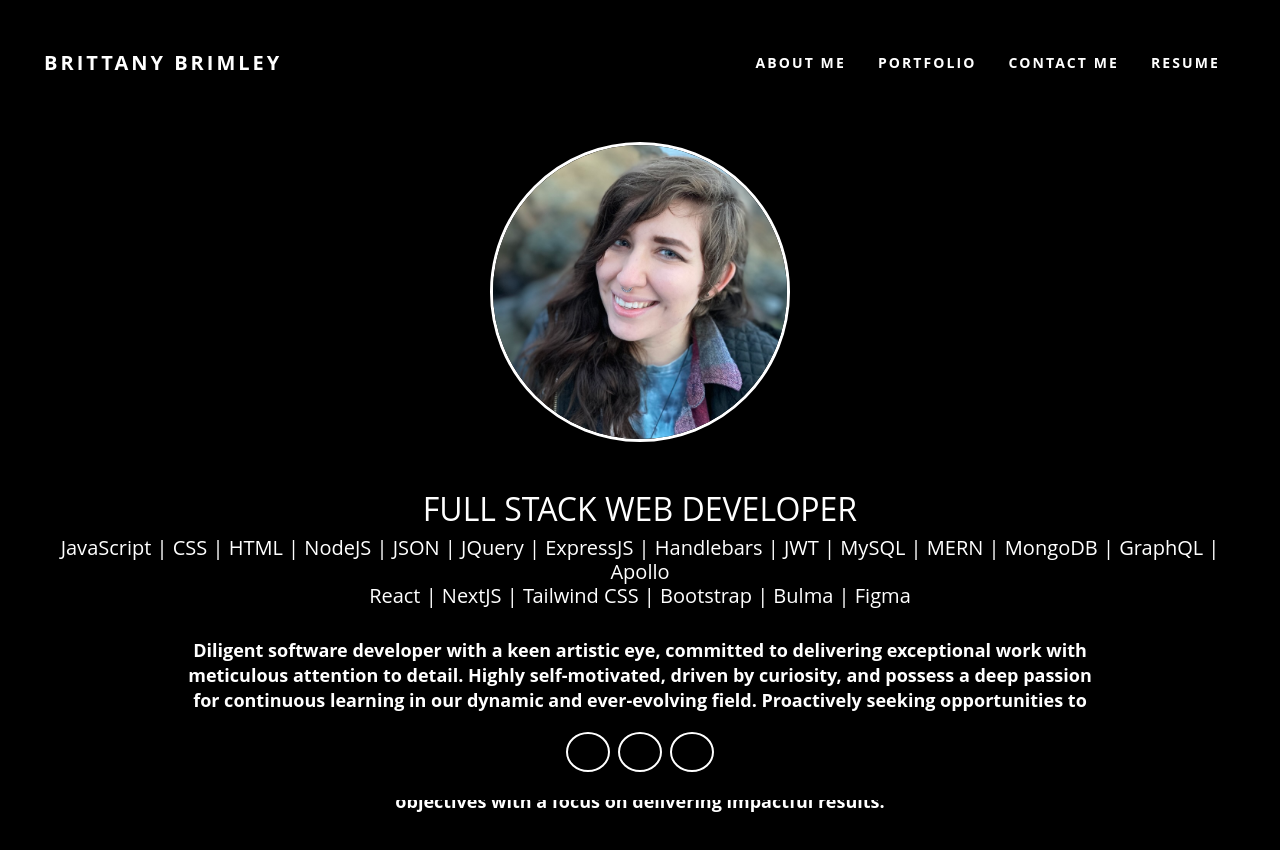
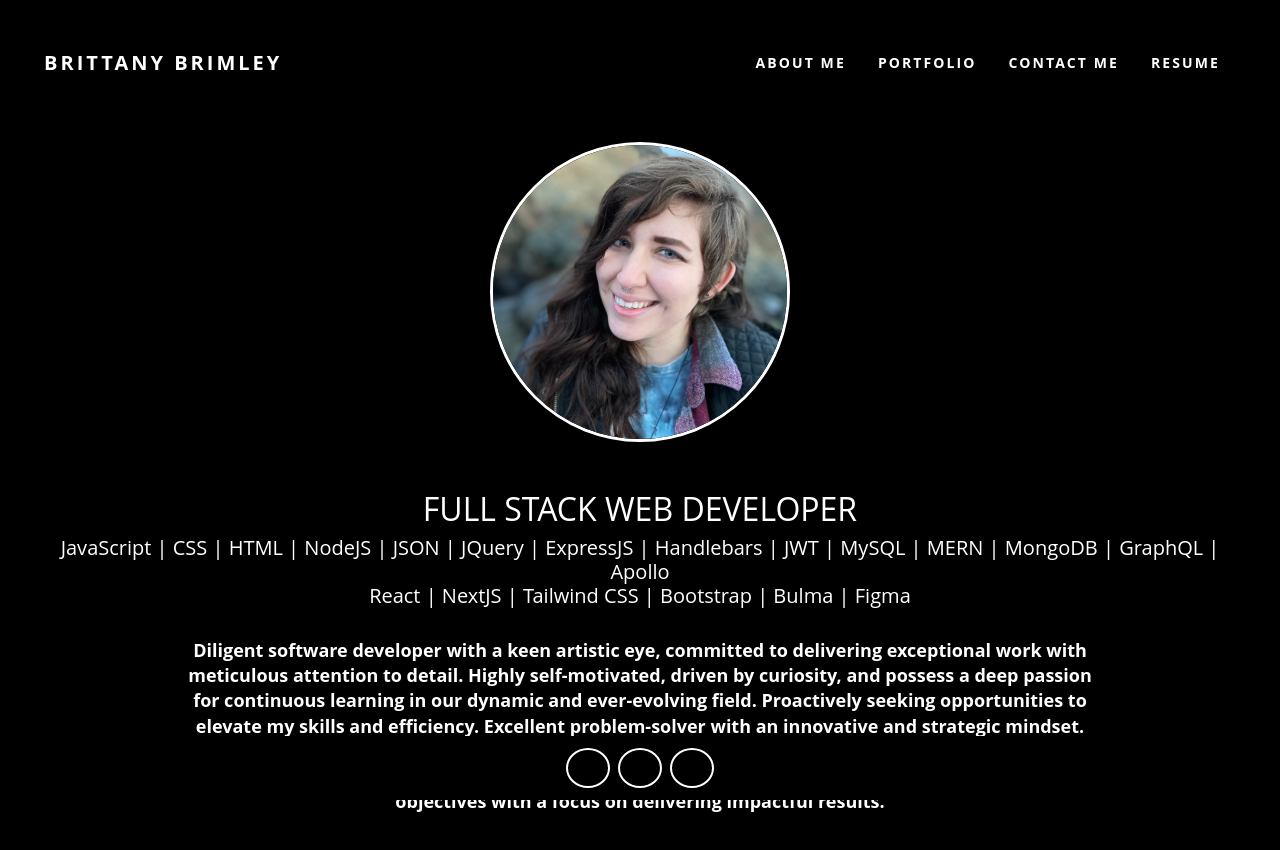
Before and after one commit to Git-BritHub/Brittany-Portfolio-Main, a React (Vite) app: page / in a window 1280 px wide. Shown: the top 850 px of the page. Built offline with nearby package versions, Linux system fonts and the light colour scheme; some icons are missing.

Commit message:
adjusted margin and padding

```diff
--- a/src/components/Footer/Footer.jsx
+++ b/src/components/Footer/Footer.jsx
@@ -26,8 +26,8 @@ export default function Footer() {
 
     return (
         <footer className='text-center text-white bg-black'>
-            <div className='container p-3 pb-0'>
-                <section className='mb-4'>
+            <div className='container px-3'>
+                <section className='my-2'>
                     <a className='btn btn-outline-light btn floating m-1 rounded-circle'
                         href='https://www.linkedin.com/in/brittany-brimley-390a81293/' target='_blank 'role='button'
                         style={{...linkIcon ? stylesheet.hover : stylesheet.after
```
